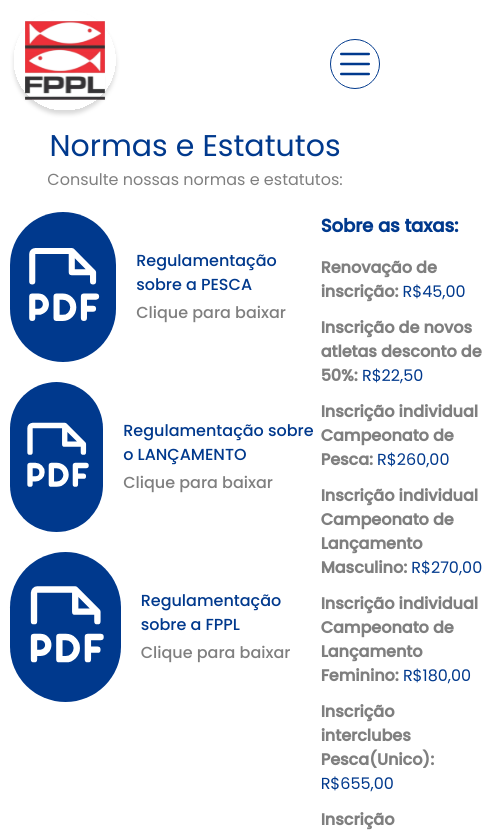
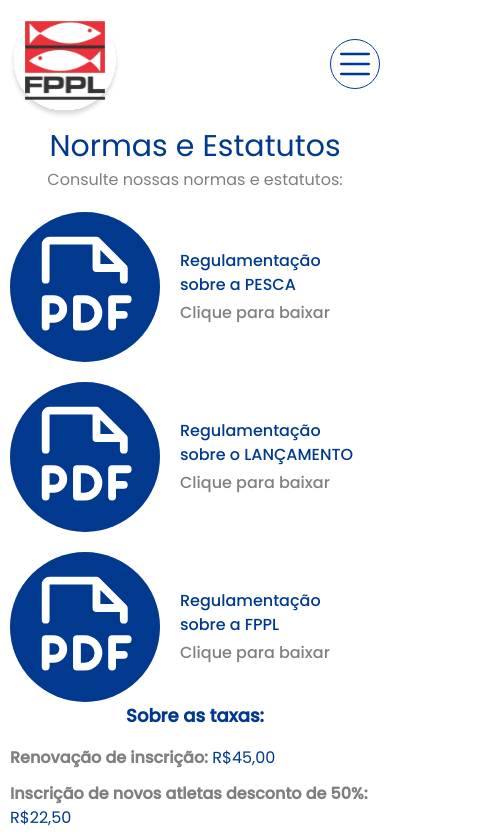
Before and after one commit to miguel-barros/fppl, a Next.js app: page /statutes in a window 390 px wide. Shown: the top 834 px of the page, 488 px wide, since content can reach past the window. Built offline with nearby package versions, Linux system fonts and the light colour scheme.

Commit message:
fix: fixing the responsiveness for page

```diff
--- a/src/app/statutes/page.tsx
+++ b/src/app/statutes/page.tsx
@@ -11,14 +11,14 @@ export default function Statutes() {
         title="Normas e Estatutos"
         subTitle="Consulte nossas normas e estatutos:"
       />
-      <div className="flex w-full">
+      <div className="flex w-full max-sm:flex-wrap">
         <div className="flex w-full flex-col gap-5">
           {regulations.map((regulation, index) => (
             <div className="flex items-center gap-5" key={index}>
-              <span className="relative flex h-[150px] w-[150px] cursor-pointer items-center justify-center rounded-full bg-primary">
+              <span className="flex h-[150px] w-[150px] cursor-pointer items-center justify-center rounded-full bg-primary">
                 <FilePdf className="h-5/6 w-11/12 text-white" />
               </span>
-              <div key={index} className="flex flex-col gap-1">
+              <div key={index} className="flex w-6/12 flex-col gap-1">
                 <span className="text-md font-medium text-primary">
                   {regulation.title}
                 </span>
@@ -30,7 +30,7 @@ export default function Statutes() {
           ))}
         </div>
         <Information.Grid className="gap-2">
-          <span className="mb-1 text-lg font-semibold text-primary">
+          <span className="mb-1 text-lg font-semibold text-primary max-sm:text-center">
             Sobre as taxas:
           </span>
           {fees.map((fee, index) => (
```
